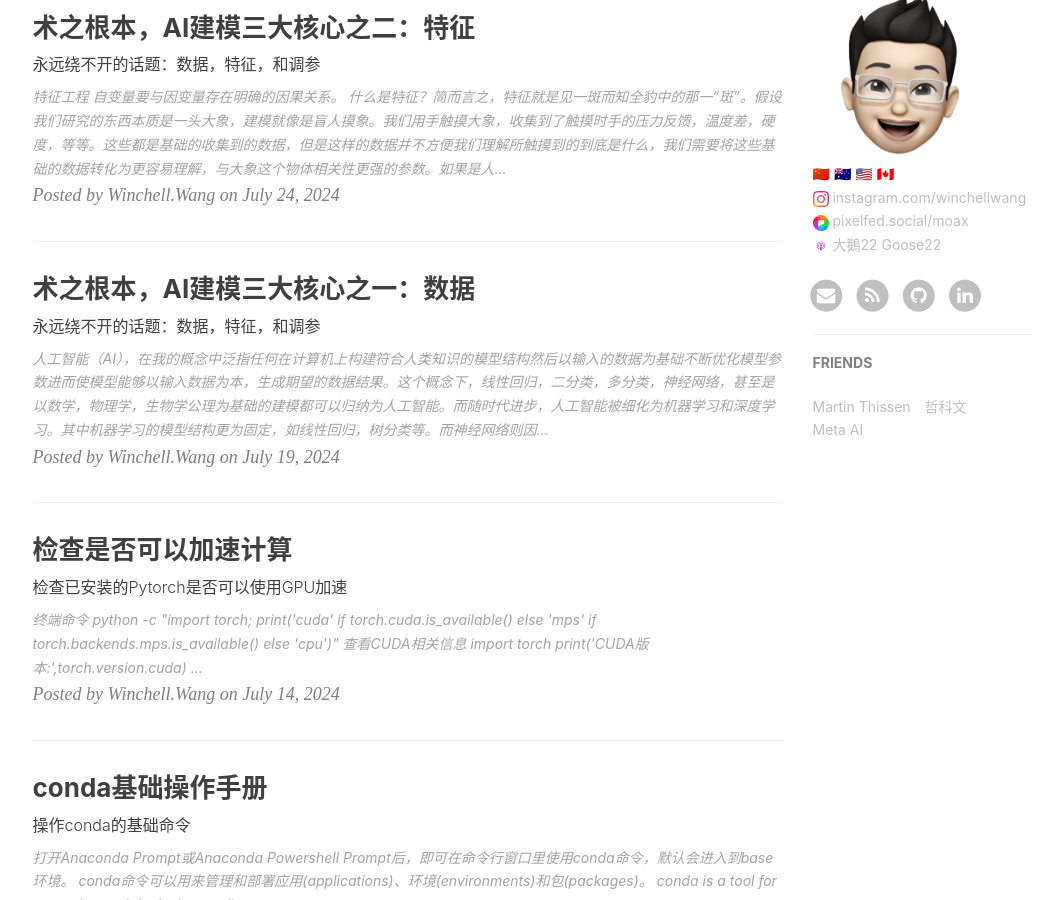
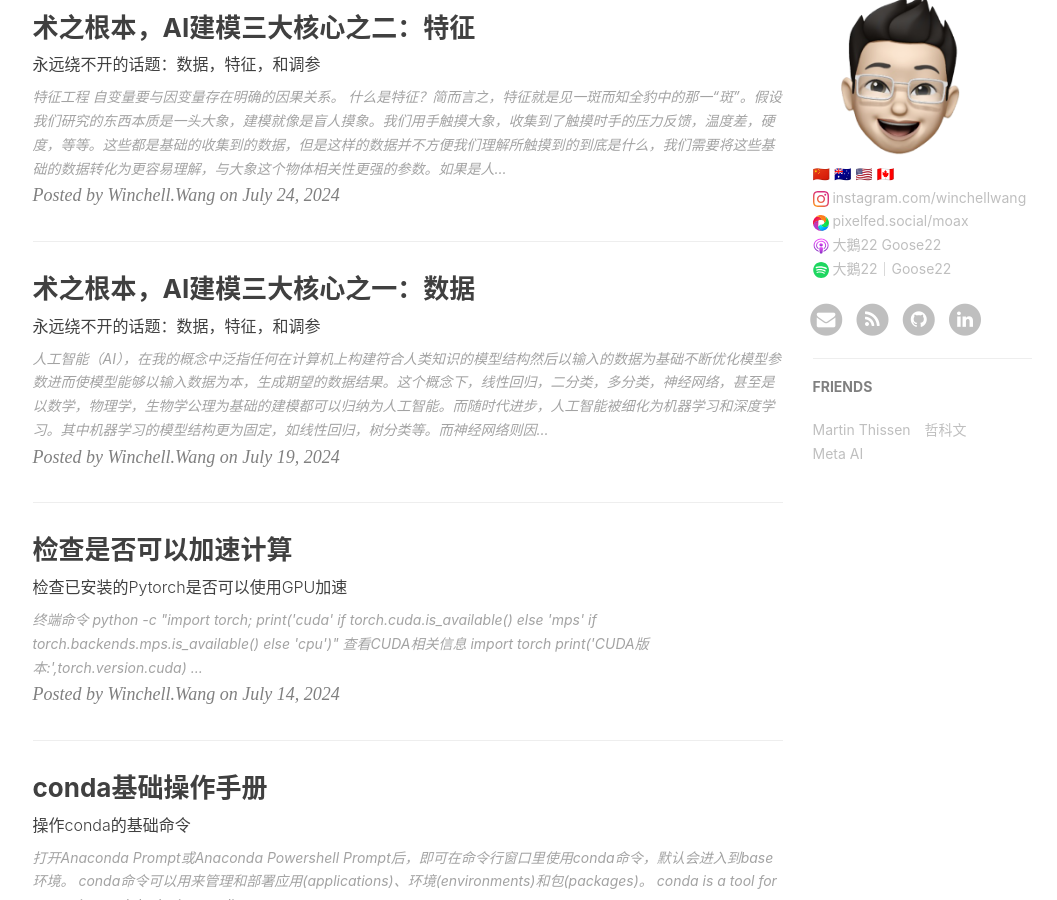
Before and after one commit to WinchellWang/winchellwang.github.io, a Jekyll site: the page built from index.html, in a window 1280 px wide and 900 px high, scrolled down 671 px. Shown: the whole window, without its empty margins (135-1192 px from the left). Built offline with Jekyll 4.4.1, drawn with Linux system fonts in a browser that asks for light colours; nearby versions of some CDN libraries; the list of posts is cut into pages by our own code; comment, search, counter and statistics services are not loaded.

Commit message:
Update Content

```diff
--- a/_config.yml
+++ b/_config.yml
@@ -11,7 +11,7 @@ github_repo: "https://github.com/winchellwang/winchellwang.github.io.git" # you
 
 # Sidebar settings
 sidebar: true                           # whether or not using Sidebar.
-sidebar-about-description: "🇨🇳 🇦🇺 🇺🇸 🇨🇦<br><img src='/img/logo/instagram.svg' alt='instagram' align='top' width='16' height='16'> <a href='https://www.instagram.com/winchellwang'>instagram.com/winchellwang</a><br><img src='/img/logo/pixelfed.svg' alt='pixelfed' align='middle' width='16' height='16'> <a href='http://pixelfed.social/moax'>pixelfed.social/moax</a><br><img src='/img/logo/podcast.svg' alt='apple_podcast' align='bottom' width='16' height='16'> <a href='https://podcasts.apple.com/tw/podcast/%E5%A4%A7%E9%B5%9D22-goose22/id1724645271'>大鵝22 Goose22</a>"
+sidebar-about-description: "🇨🇳 🇦🇺 🇺🇸 🇨🇦<br><img src='/img/logo/instagram.svg' alt='instagram' align='middle' width='16' height='16'> <a href='https://www.instagram.com/winchellwang'>instagram.com/winchellwang</a><br><img src='/img/logo/pixelfed.svg' alt='pixelfed' align='middle' width='16' height='16'> <a href='http://pixelfed.social/moax'>pixelfed.social/moax</a><br><img src='/img/logo/podcast.svg' alt='apple_podcast' align='middle' width='16' height='16'> <a href='https://podcasts.apple.com/tw/podcast/%E5%A4%A7%E9%B5%9D22-goose22/id1724645271'>大鵝22 Goose22</a><br><img src='/img/logo/spotify.svg' alt='spotify' align='middle' width='16' height='16'> <a href='https://open.spotify.com/show/4nRHx7jhfCPH2svTBwOvLC'>大鵝22｜Goose22</a>"
 sidebar-avatar: /img/avatar.png      # use absolute URL, seeing it's used in both `/` and `/about/`
 
 # SNS settings
```
Also changed, not shown: img/logo/instagram.svg, img/logo/podcast.svg, img/logo/spotify.svg.
